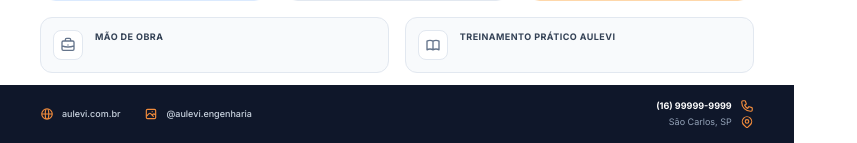
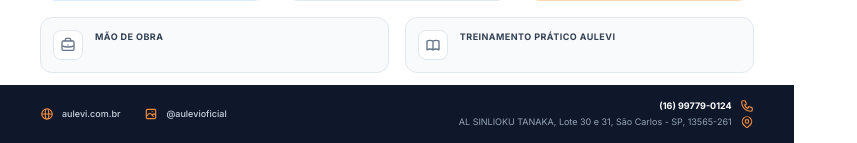
Before and after one commit to pariziigor/Aulevi_Totem_Kiosk, a Python web app: template backend/templates/chale_template.html in a window 1280 px wide. Shown: the part 980-1123 px from the top of the page, without its empty margins (0-857 px from the left). Run offline with Jinja, Linux system fonts and the light colour scheme; the template is opened without the code that fills it, so the values that code supplies are empty; some libraries are stand-ins or nearby versions.

Commit message:
feat: update PDF content and information layout

```diff
--- a/backend/templates/chale_template.html
+++ b/backend/templates/chale_template.html
@@ -405,13 +405,13 @@
                 d="M4 16l4.586-4.586a2 2 0 012.828 0L16 16m-2-2l1.586-1.586a2 2 0 012.828 0L20 14m-6-6h.01M6 20h12a2 2 0 002-2V6a2 2 0 00-2-2H6a2 2 0 00-2 2v12a2 2 0 002 2z"
               ></path>
             </svg>
-            @aulevi.engenharia
+            @aulevioficial
           </div>
         </div>
 
         <div class="flex flex-col gap-0.5 text-[9px] text-right">
           <div class="flex items-center justify-end gap-2">
-            <span class="font-bold text-white">(16) 99999-9999</span>
+            <span class="font-bold text-white">(16) 99779-0124</span>
             <svg
               class="w-3.5 h-3.5 text-aulevi-500"
               fill="none"
@@ -427,7 +427,7 @@
             </svg>
           </div>
           <div class="flex items-center justify-end gap-2 text-slate-400">
-            <span>São Carlos, SP</span>
+            <span>AL SINLIOKU TANAKA, Lote 30 e 31, São Carlos - SP, 13565-261</span>
             <svg
               class="w-3.5 h-3.5 text-aulevi-500"
               fill="none"
--- a/backend/templates/madeiramento_template.html
+++ b/backend/templates/madeiramento_template.html
@@ -184,11 +184,11 @@
         <footer class="bg-aulevi-900 text-slate-300 px-8 py-3.5 flex justify-between items-center flex-none mt-auto">
             <div class="flex flex-col gap-0.5 text-[9px] font-medium">
                 <span class="text-white font-bold">aulevi.com.br</span>
-                <span>@aulevi.engenharia</span>
+                <span>@aulevioficial</span>
             </div>
             <div class="flex flex-col gap-0.5 text-[9px] text-right font-medium">
-                <span class="text-white font-bold">(16) 99999-9999</span>
-                <span>São Carlos, SP</span>
+                <span class="text-white font-bold">(16) 99779-0124</span>
+                <span>AL SINLIOKU TANAKA, Lote 30 e 31, São Carlos - SP, 13565-261</span>
             </div>
         </footer>
     </div>
```
